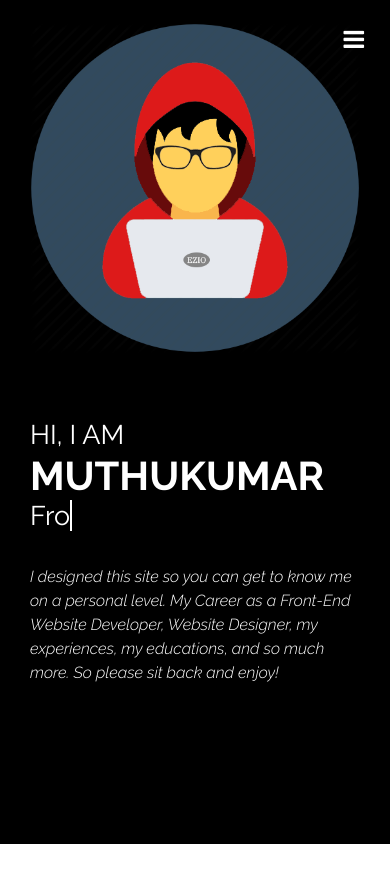
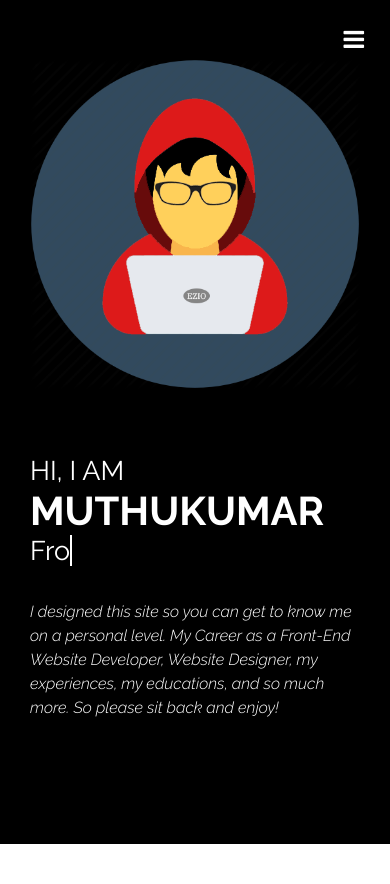
Before and after one commit to eziokumar/kumar.github.io, a PHP site: page / in a window 390 px wide. Shown: the top 884 px of the page. Run offline with PHP 8.4, Linux system fonts and the light colour scheme.

Commit message:
mobile version

```diff
--- a/css/stylesheet2.css
+++ b/css/stylesheet2.css
@@ -54,4 +54,8 @@
     .intro-content h2, h1{
         font-size: 27px !important;
     }
+
+    .intro-box{
+      padding-top: 15% !important;
+    }
   }
```
